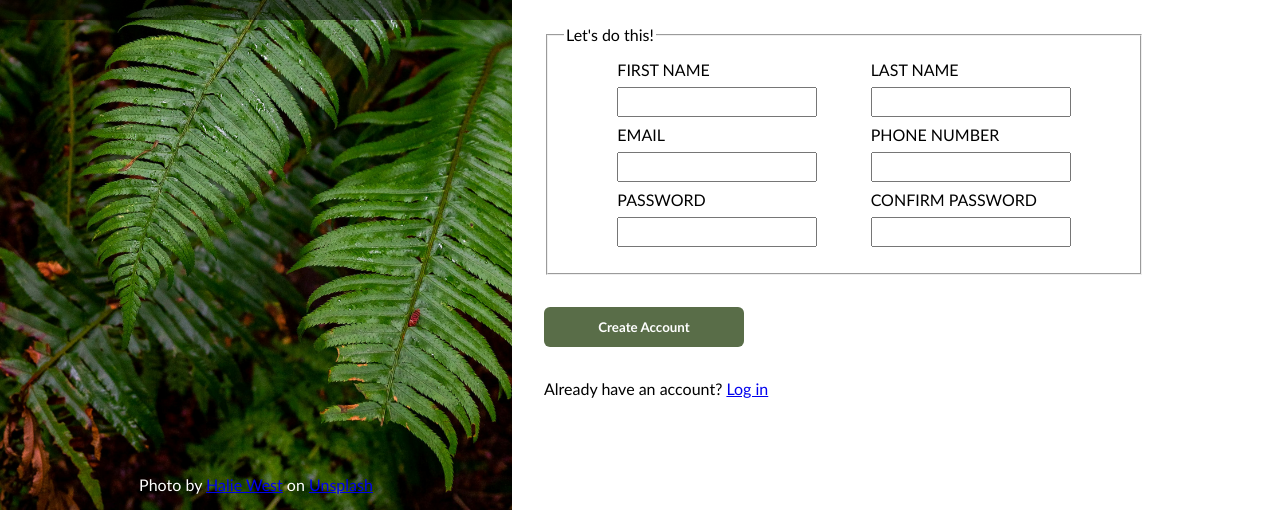
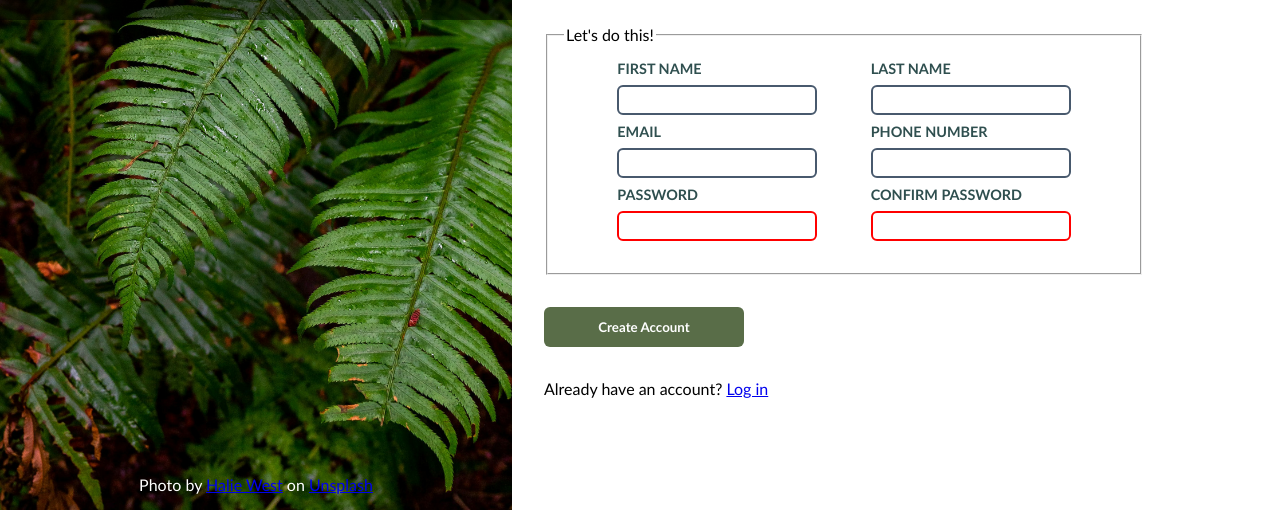
Before and after one commit to AnLaxina/project-signup, a plain HTML site: page index.html in a window 1280 px wide. Shown: the part 290-800 px from the top of the page. Drawn offline with Linux system fonts and the light colour scheme.

Commit message:
Add appropriate styling for focusing and invalid inputs

```diff
--- a/css/styles.css
+++ b/css/styles.css
@@ -128,4 +128,21 @@ fieldset {
 input {
     width: 200px;
     height: 30px;
+    border: 2px solid #48596d;
+    border-radius: 6px;
 }
+
+input[type="password"]:invalid {
+    border: 2px solid red;
+}
+
+input:focus {
+    border: 2px solid lightblue;
+    box-shadow: 5px 5px 5px lightblue;
+}
+
+label {
+    font-size: 0.9rem;
+    color: darkslategrey;
+    font-weight: bold;
+}
--- a/index.html
+++ b/index.html
@@ -30,7 +30,7 @@
                         <label for="email">EMAIL</label>
                         <input type="email" id="email" name="email">
                         <label for="password">PASSWORD</label>
-                        <input type="password" id="password" name="password">
+                        <input type="password" id="password" name="password" required>
                     </div>
                     <div class="right-column">
                         <label for="lastName">LAST NAME</label>
@@ -38,7 +38,7 @@
                         <label for="phoneNumber">PHONE NUMBER</label>
                         <input type="tel" id="phoneNumber" name="phoneNumber">
                         <label for="confirmPassword">CONFIRM PASSWORD</label>
-                        <input type="password" id="confirmPassword" name="confirmPassword">
+                        <input type="password" id="confirmPassword" name="confirmPassword" required>
                     </div>
                 </div>
             </fieldset>
```
